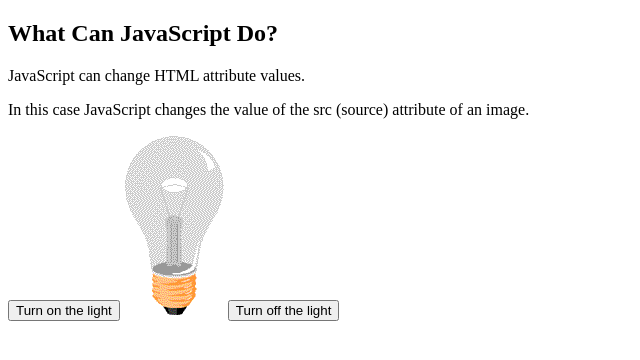
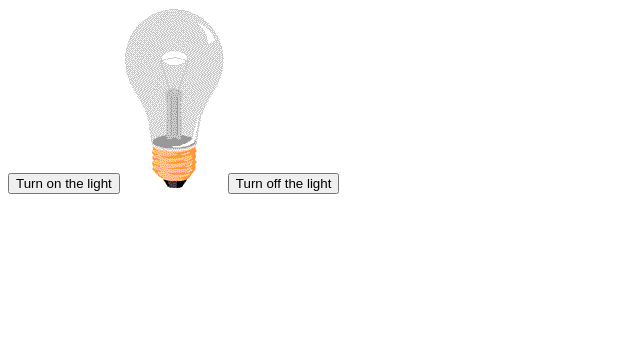
Before and after one commit to saiprasad749/MyAzurewebapp, a plain HTML site: page index.html in a window 1280 px wide. Shown: the whole page, without its empty margins (0-640 px from the left). Drawn offline with Linux system fonts and the light colour scheme.

Commit message:
Removed some useless steps

```diff
--- a/index.html
+++ b/index.html
@@ -2,12 +2,6 @@
 <html>
 <body>
 <title>My first Azure web app</title>
-<h2>What Can JavaScript Do?</h2>
-
-<p>JavaScript can change HTML attribute values.</p>
-
-<p>In this case JavaScript changes the value of the src (source) attribute of an image.</p>
-
 <button onclick="document.getElementById('myImage').src='pic_bulbon.gif'">Turn on the light</button>
 
 <img id="myImage" src="pic_bulboff.gif" style="width:100px">
```
